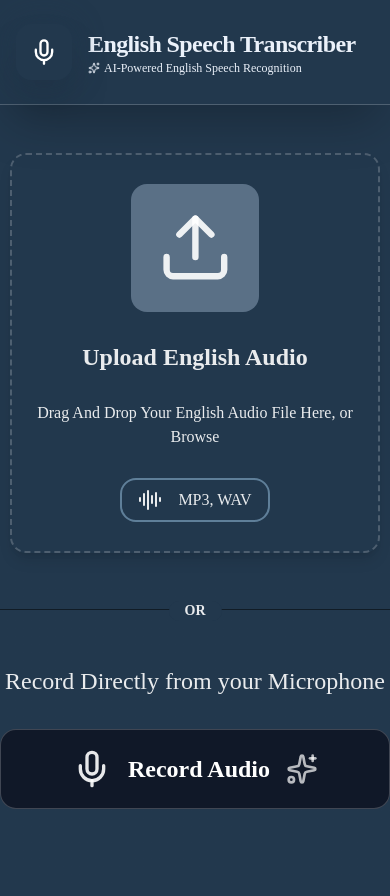
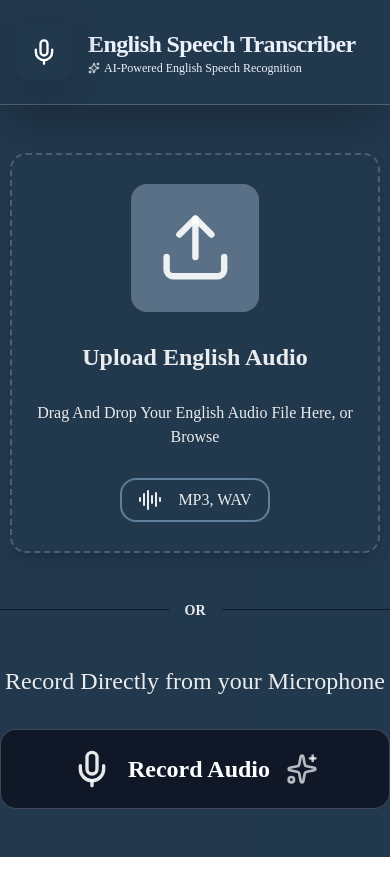
Before and after one commit to shuzeyfa/English-AudioSpeech-to-Text, a Next.js app: page / in a window 390 px wide. Shown: the top 896 px of the page. After the commit the page ends 857 px from the top, so only its background shows below. Built offline with nearby package versions, Linux system fonts and the light colour scheme.

Commit message:
bottom padding

```diff
--- a/app/page.tsx
+++ b/app/page.tsx
@@ -105,7 +105,7 @@ export default function App() {
 
 
   return (
-    <div className=" realtive min-h-screen pb-24 md:pb-0 bg-linear-to-r from-primary to-secondary overflow-hidden ">
+    <div className=" realtive min-h-screen pb-12 md:pb-0 bg-linear-to-r from-primary to-secondary overflow-hidden ">
 
       <div className=" absolute inset-0 hidden md:block overflow-hidden pointer-events-none ">
         <div className=" absolute top-32 left-10 w-72 h-72 rounded-full blur-3xl animate-pulse bg-pulse  " />
```
